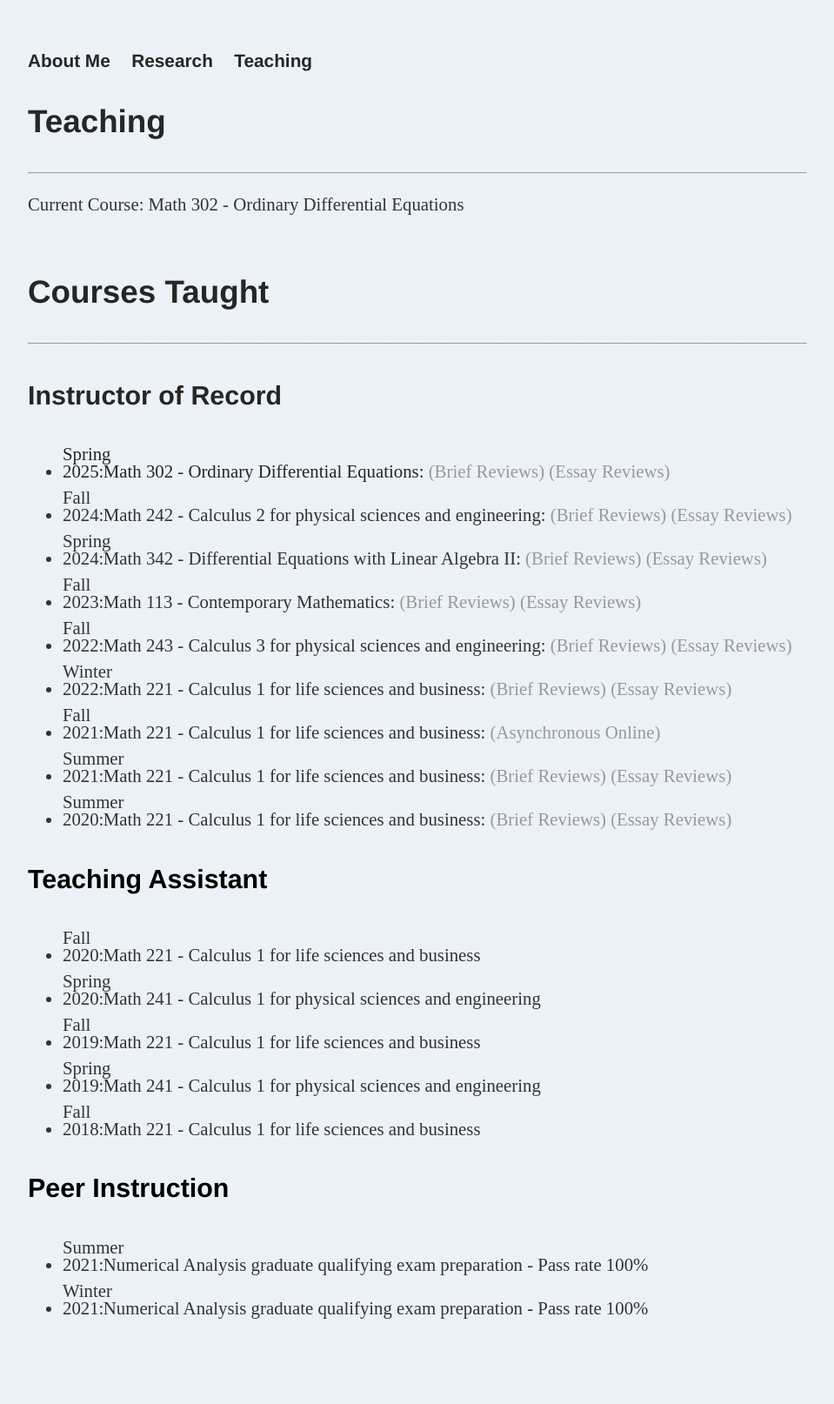
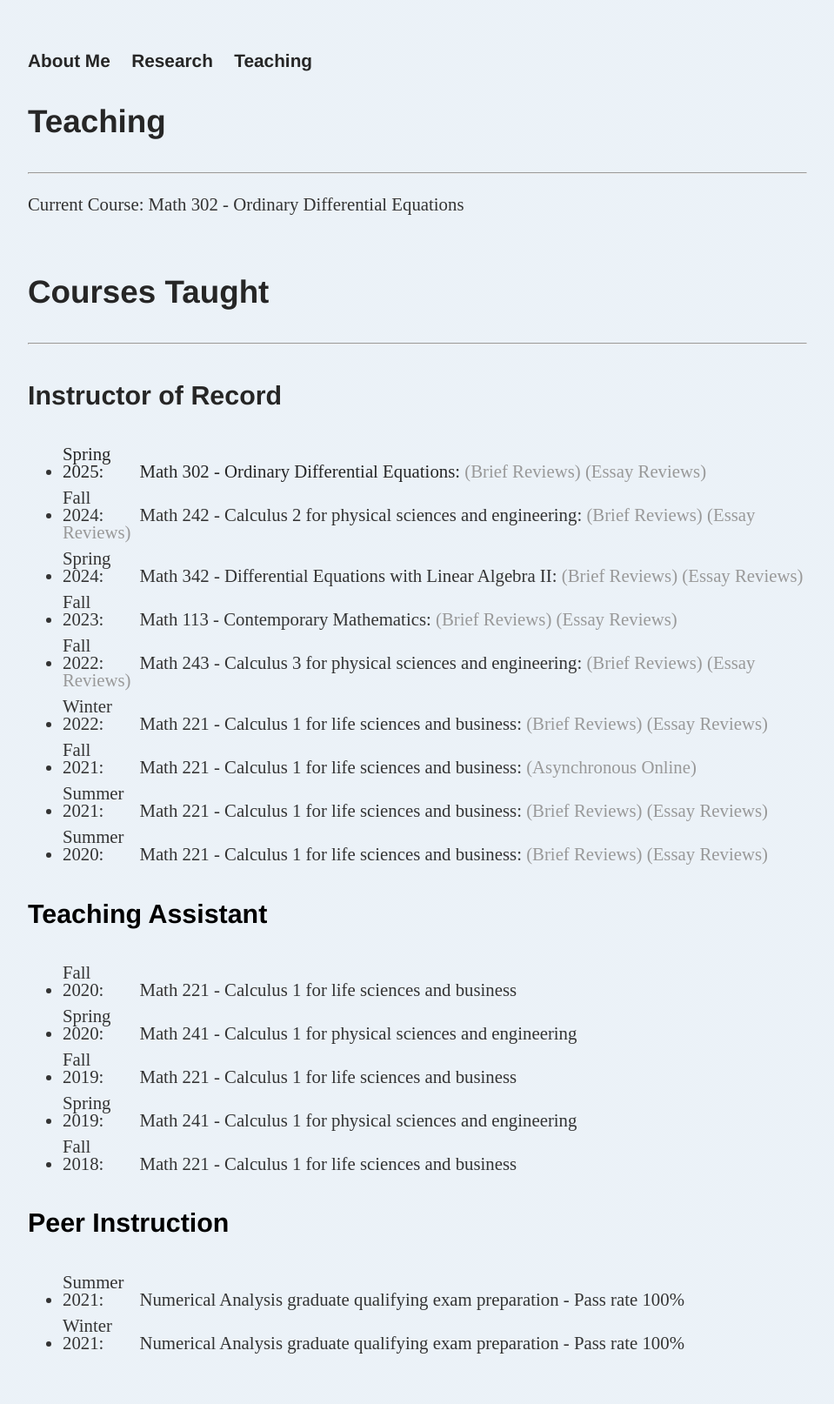
Before and after one commit to dhayes95/dhayes95.github.io, a Jekyll site: the page built from teaching/index.html, in a window 1280 px wide. Shown: the whole page at 87% size, without its empty margins (160-1119 px from the left). Built offline with Jekyll 4.4.1, drawn with Linux system fonts in a browser that asks for light colours; before the commit the page ends 1574 px from its top, so only the background shows below that.

Commit message:
Update main.css

```diff
--- a/css/main.css
+++ b/css/main.css
@@ -31,6 +31,6 @@ footer { position: absolute; bottom: 0; border-top: 1px solid #d5d5d5; font-size
 
 .sem-label {
   display: inline-block;
-  width: 2em;    /* or whatever width aligns things nicely */
+  width: 4em;    /* or whatever width aligns things nicely */
   /* optionally: text-align: right; */
 }
```
